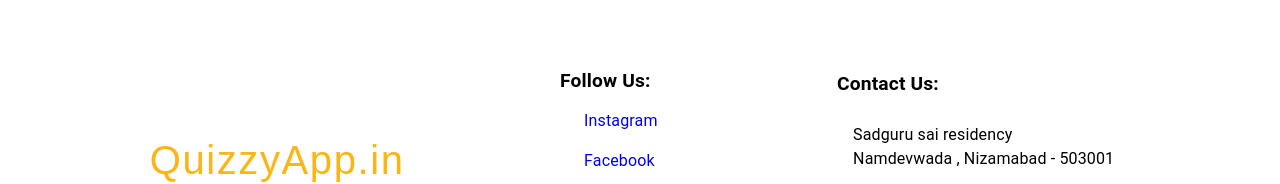
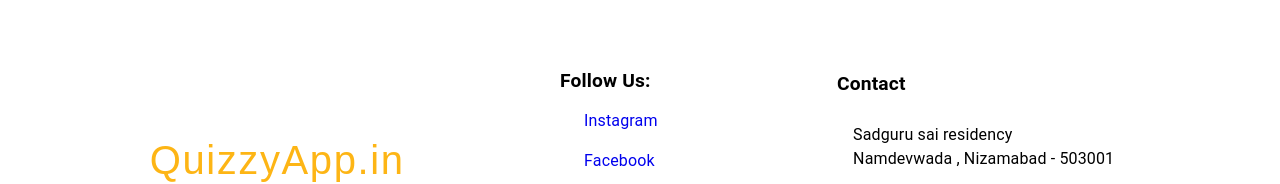
Before and after one commit to kerthiyashwanthrao/quizzyApp, a React (Vite) app: page / in a window 1280 px wide. Shown: the part 1035-1219 px from the top of the page. Built offline with nearby package versions, Linux system fonts and the light colour scheme; no server answers; sample sign-in values are in the browser's storage; some icons are missing; a web font is replaced by a local one.

Commit message:
Revert "footer experiment"
This reverts commit bca16b53a10ddb630ab18bb0d3d68fb1a8fdb57a.

```diff
--- a/src/components/footer/footer.jsx
+++ b/src/components/footer/footer.jsx
@@ -84,7 +84,7 @@
           <span
             className="footerContactTitle"
           >
-            Contact Us:
+            Contact
           </span>
           <motion.div className="contacts" variants={fadeInUp} transition={transition}>
             <div className="contactItem">
```
